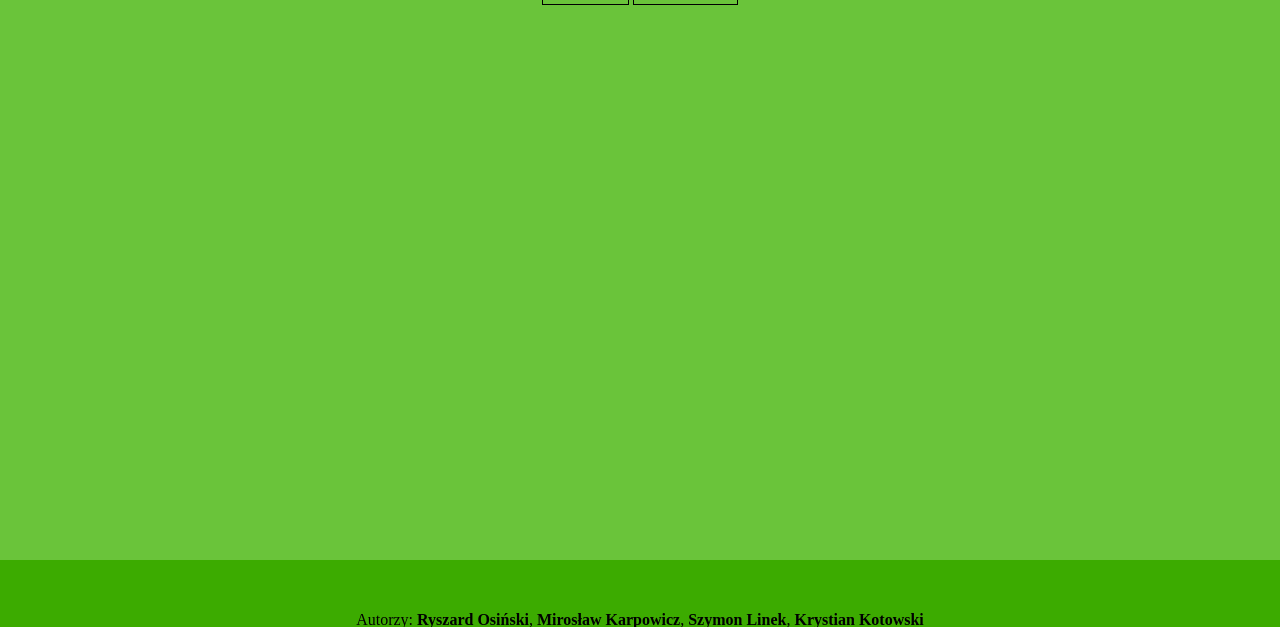
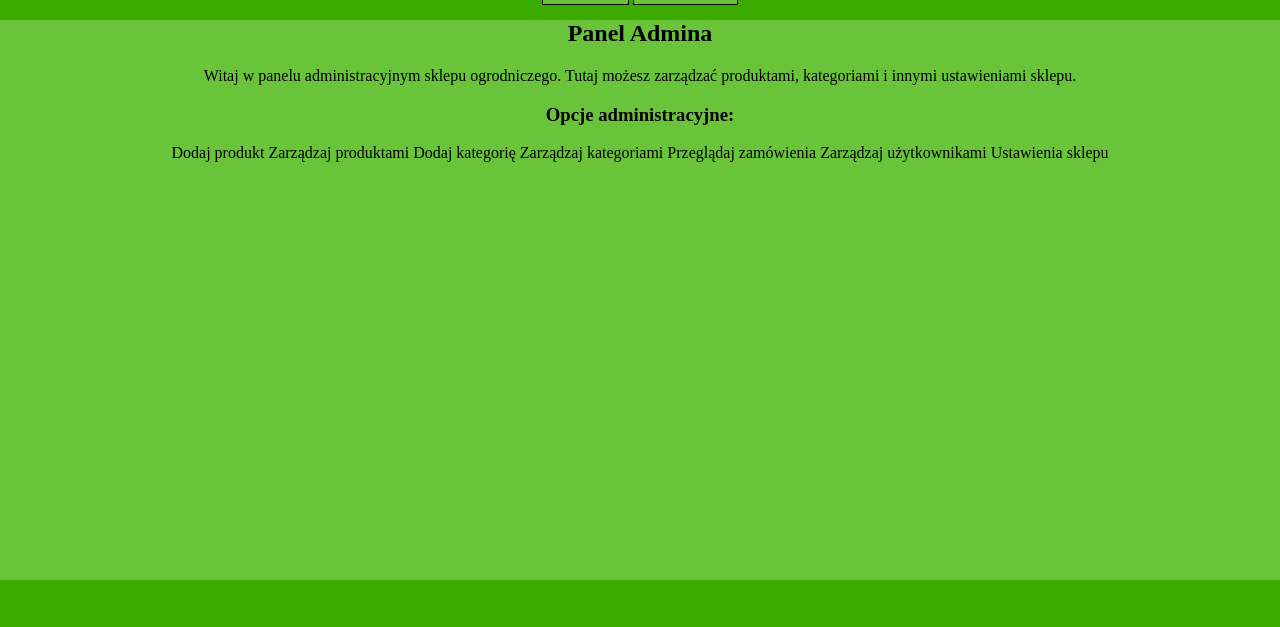
Before and after one commit to HrabiaRyszard/SklepZCzolgami, a PHP site: page /adminPanel.php in a window 1280 px wide. Shown: the part 120-747 px from the top of the page. Run offline with PHP 8.4, Linux system fonts and the light colour scheme.

Commit message:
Update adminPanel.php

```diff
--- a/adminPanel.php
+++ b/adminPanel.php
@@ -1,14 +1,18 @@
 <!DOCTYPE html>
-<html lang="en">
+<html lang="pl">
+
 <head>
     <meta charset="UTF-8">
     <meta name="viewport" content="width=device-width, initial-scale=1.0">
     <title>Sklep Ogrodniczy</title>
     <link rel="stylesheet" href="./style/styl.css">
 </head>
+
 <body>
     <header>
-        <a href="index.php"><h1 class="noMargin">Sklep ogrodniczy</h1></a>
+        <a href="index.php">
+            <h1 class="noMargin">Sklep ogrodniczy</h1>
+        </a>
         <div class="hOptions">
             <a href="products.php">Sklep</a>
             <a href="cart.php">Koszyk</a>
@@ -20,6 +24,16 @@
     </header>
     <main>
         <div>
+            <h2>Panel Admina</h2>
+            <p>Witaj w panelu administracyjnym sklepu ogrodniczego. Tutaj możesz zarządzać produktami, kategoriami i innymi ustawieniami sklepu.</p>
+            <h3>Opcje administracyjne:</h3>
+            <a href="addProduct.php">Dodaj produkt</a>
+            <a href="manageProducts.php">Zarządzaj produktami</a>
+            <a href="addCategory.php">Dodaj kategorię</a>
+            <a href="manageCategories.php">Zarządzaj kategoriami</a>
+            <a href="viewOrders.php">Przeglądaj zamówienia</a>
+            <a href="manageUsers.php">Zarządzaj użytkownikami</a>
+            <a href="settings.php">Ustawienia sklepu</a>
 
         </div>
     </main>
@@ -27,4 +41,5 @@
         Autorzy: <b>Ryszard Osiński</b>, <b>Mirosław Karpowicz</b>, <b>Szymon Linek</b>, <b>Krystian Kotowski</b>
     </footer>
 </body>
+
 </html>
```
